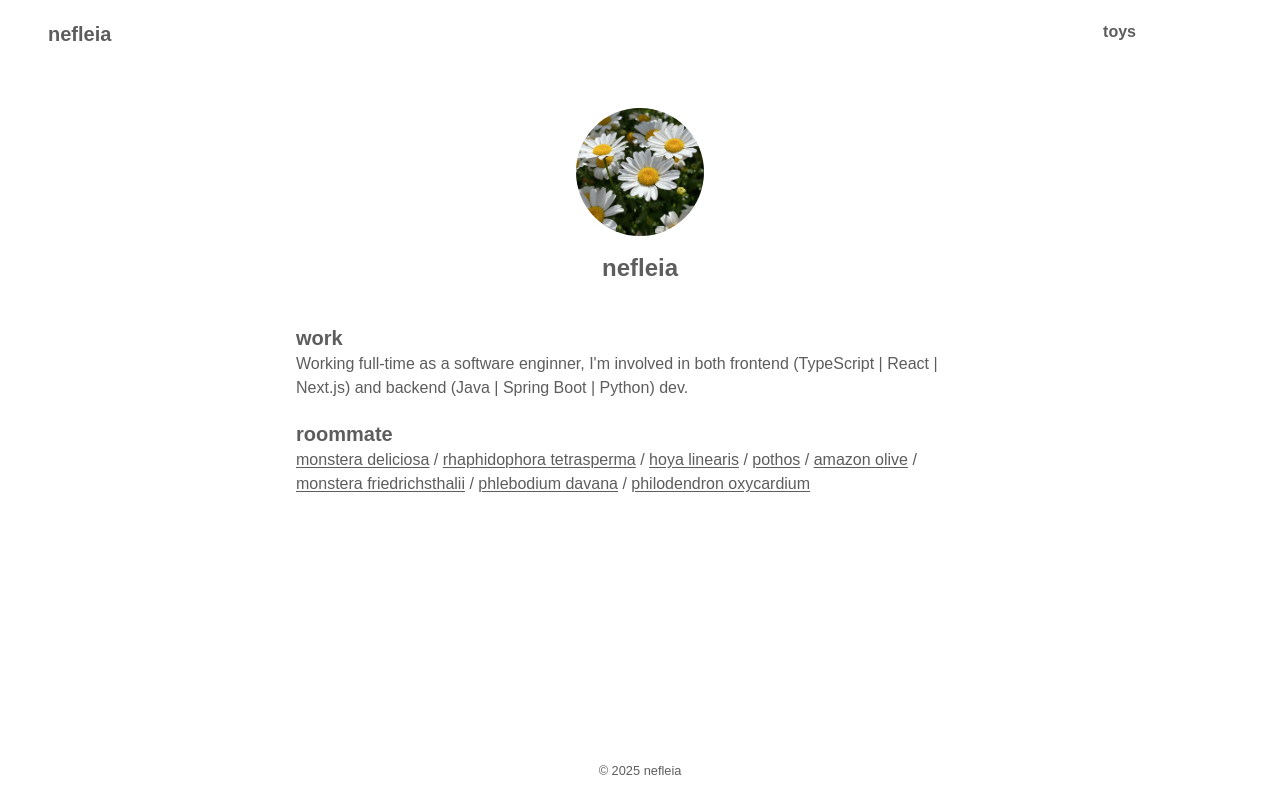
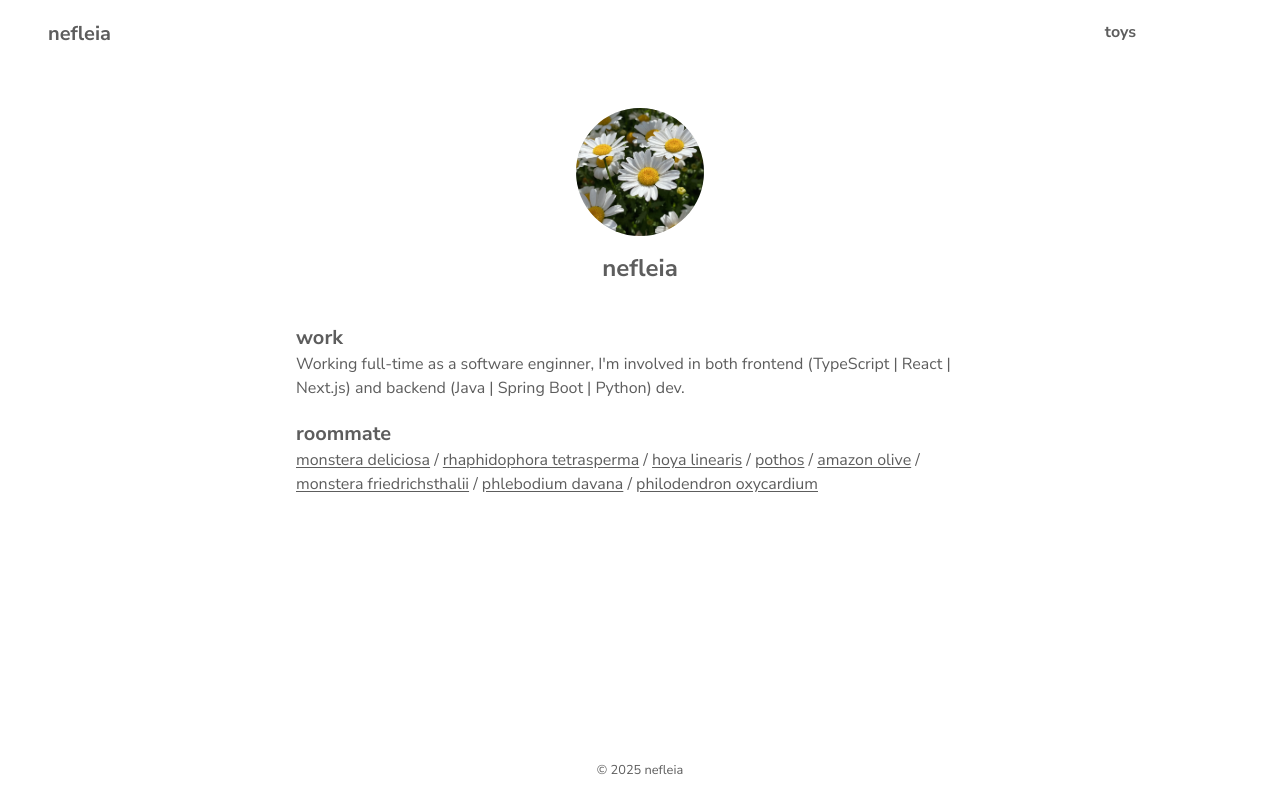
Before and after one commit to nefleia/nefleia-com, a Next.js app: page / in a window 1280 px wide. Built offline with nearby package versions, Linux system fonts and the light colour scheme; some icons are missing.

Commit message:
feat: change font

```diff
--- a/src/app/globals.css
+++ b/src/app/globals.css
@@ -8,8 +8,7 @@
 @theme inline {
   --color-background: var(--background);
   --color-foreground: var(--foreground);
-  --font-sans: var(--font-geist-sans);
-  --font-mono: var(--font-geist-mono);
+  --font-sans: var(--font-nunito-sans);
 }
 
 @theme {
@@ -29,6 +28,5 @@
 body {
   background: var(--background);
   color: var(--foreground);
-  font-family: Arial, Helvetica, sans-serif;
   height: 100vh;
 }
--- a/src/app/layout.tsx
+++ b/src/app/layout.tsx
@@ -1,4 +1,4 @@
-import { Geist, Geist_Mono } from 'next/font/google';
+import { Nunito_Sans } from 'next/font/google';
 
 import { Footer } from '@/components/Footer';
 import { Header } from '@/components/Header';
@@ -7,13 +7,8 @@ import type { Metadata } from 'next';
 
 import './globals.css';
 
-const geistSans = Geist({
-  variable: '--font-geist-sans',
-  subsets: ['latin'],
-});
-
-const geistMono = Geist_Mono({
-  variable: '--font-geist-mono',
+const nunitoSans = Nunito_Sans({
+  variable: '--font-nunito-sans',
   subsets: ['latin'],
 });
 
@@ -30,7 +25,7 @@ export default function RootLayout({
   return (
     <html lang='en'>
       <body
-        className={`${geistSans.variable} ${geistMono.variable} flex min-h-dvh flex-col antialiased`}
+        className={`${nunitoSans.variable} flex min-h-dvh flex-col font-sans antialiased`}
       >
         <Header />
         <main className='mx-auto my-10 max-w-3xl flex-grow px-5 sm:px-10'>
```
